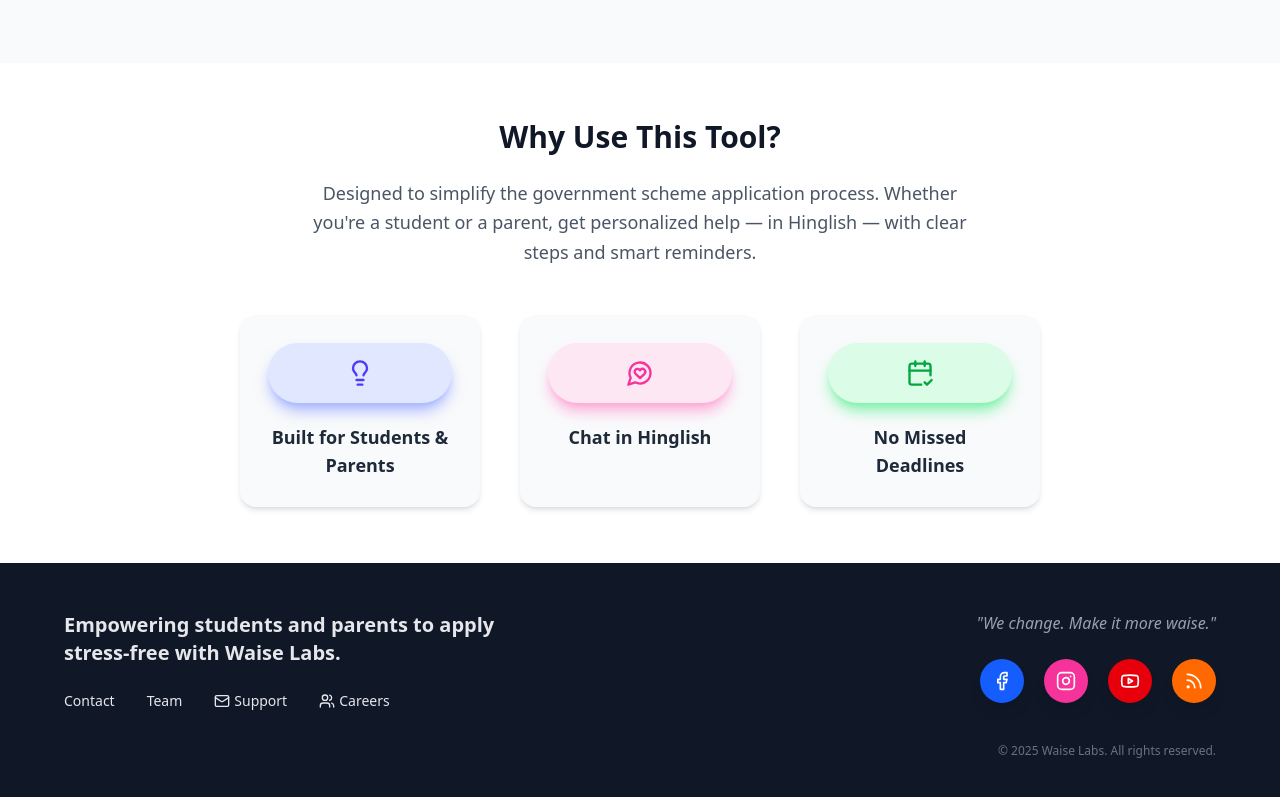
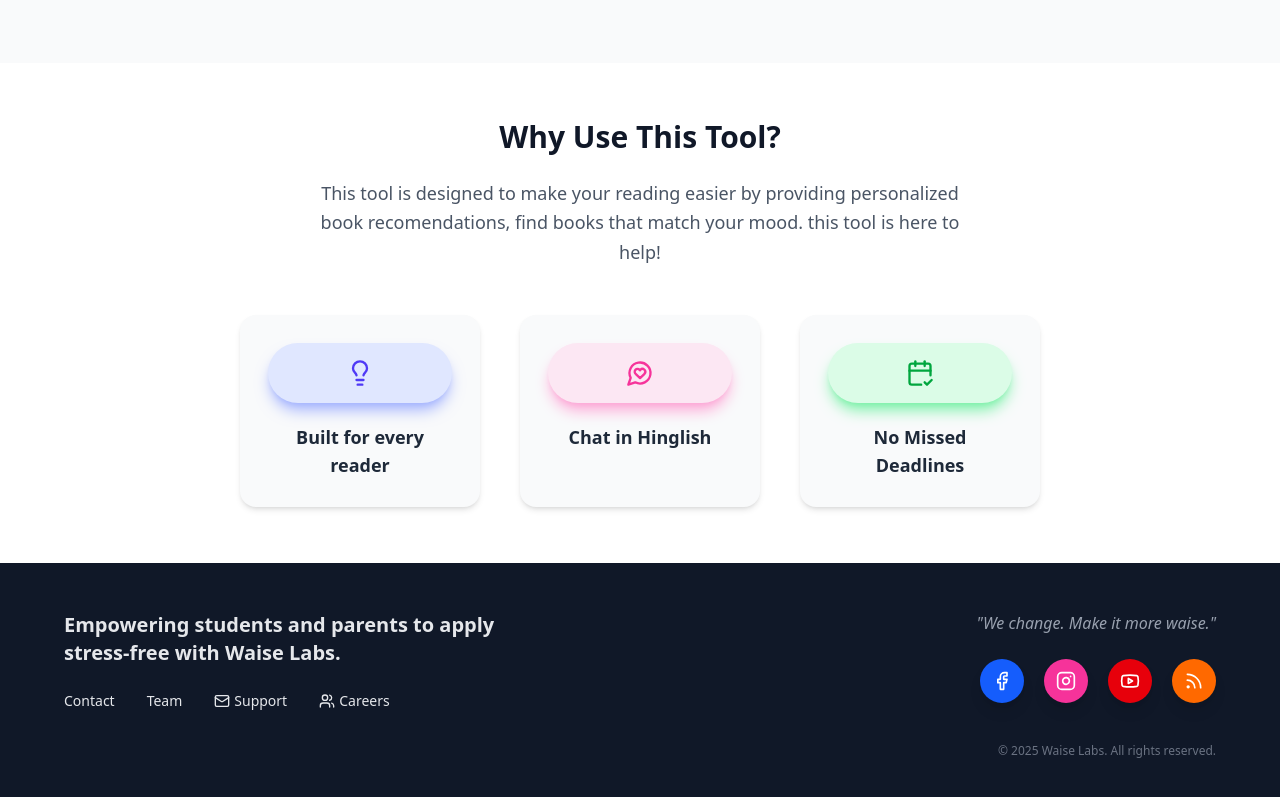
Before and after one commit to siddharthgupta441/watson-book-buddy-chatbot, a React (Vite) app in the folder watsonbb_frontend/: page / in a window 1280 px wide. Shown: the part 1258-2055 px from the top of the page. Built offline with nearby package versions, Linux system fonts and the light colour scheme.

Commit message:
few updates

```diff
--- a/watsonbb_frontend/src/Components/WhyUse.jsx
+++ b/watsonbb_frontend/src/Components/WhyUse.jsx
@@ -2,7 +2,7 @@ import { Lightbulb, MessageCircleHeart, CalendarCheck2 } from "lucide-react";
 
 const benefits = [
   {
-    title: "Built for Students & Parents",
+    title: "Built for every reader",
     icon: <Lightbulb className="w-7 h-7 text-indigo-600" />,
     bgColor: "bg-indigo-100",
     glowColor: "shadow-indigo-300",
@@ -25,7 +25,7 @@ const WhyUse = () => (
   <section className="py-14 px-6 bg-white text-center">
     <h3 className="text-3xl font-bold mb-6 text-gray-900">Why Use This Tool?</h3>
     <p className="text-gray-600 max-w-2xl mx-auto mb-12 text-lg leading-relaxed">
-      Designed to simplify the government scheme application process. Whether you're a student or a parent, get personalized help — in Hinglish — with clear steps and smart reminders.
+      This tool is designed to make your reading easier by providing personalized book recomendations, find books that match your mood. this tool is here to help!
     </p>
 
     <div className="flex flex-wrap justify-center gap-10">
```
